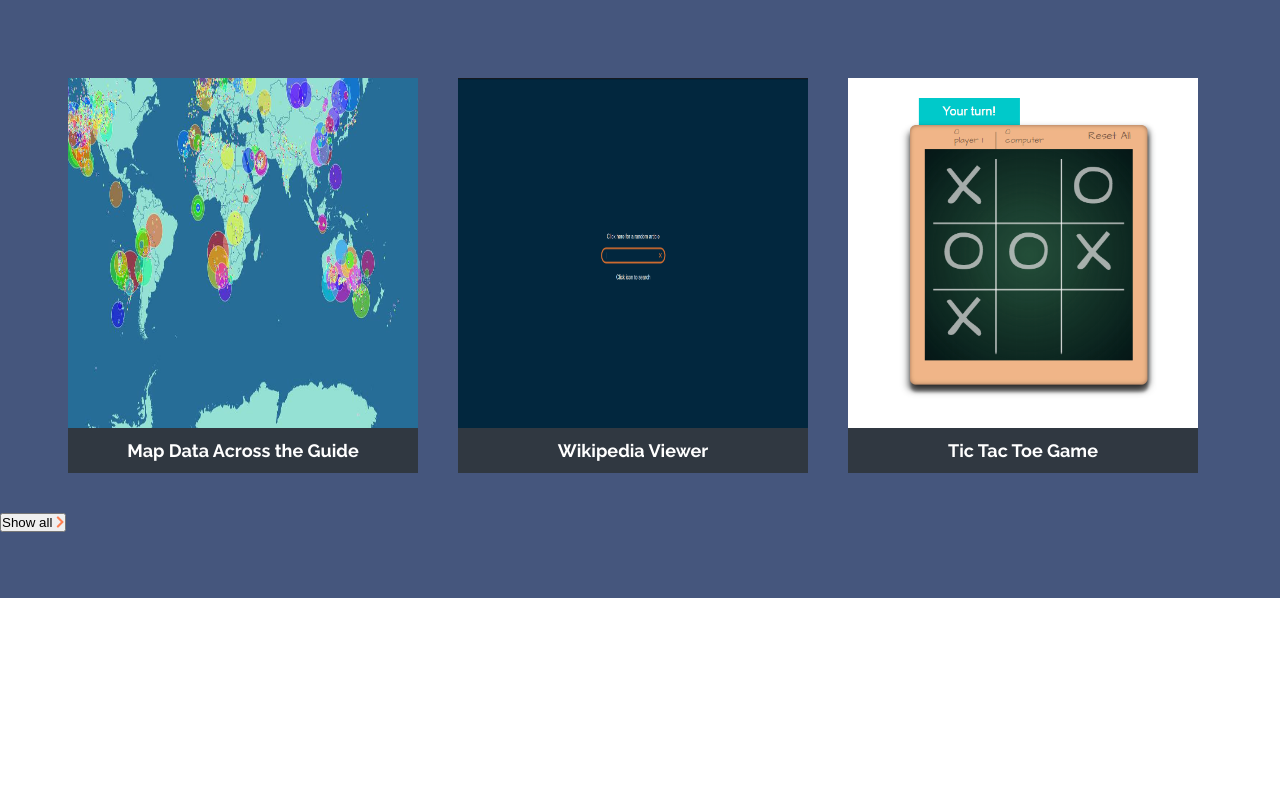
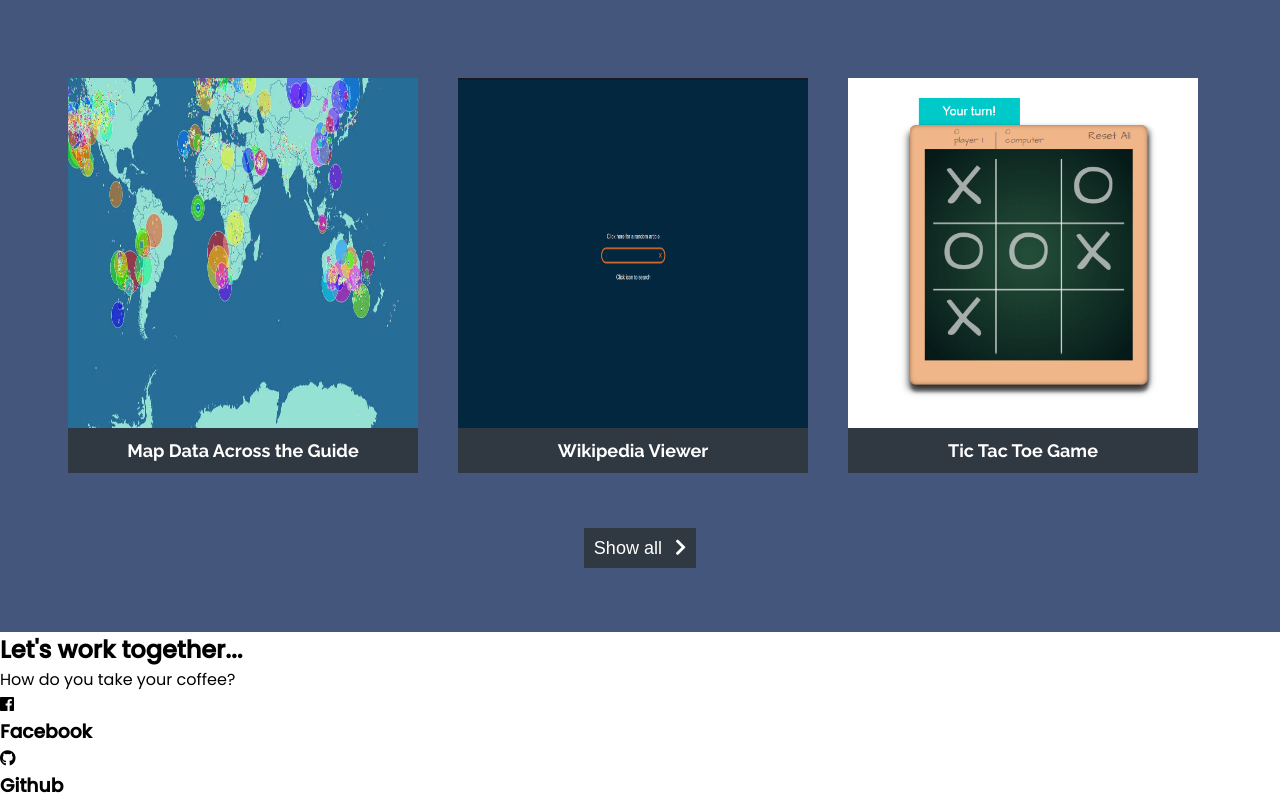
Before and after one commit to Brisa-Codes/Personal-Portfolio, a plain HTML site: page index.html in a window 1280 px wide. Shown: the part 1455-2255 px from the top of the page. Before the commit the page ends 2053 px from the top, so only its background shows below. Drawn offline with Linux system fonts and the light colour scheme.

Commit message:
Feat: Project Btn

```diff
--- a/index.html
+++ b/index.html
@@ -66,5 +66,22 @@
             </div>
         </div>
     </section>
+
+    <section class="work">
+        <div class="work-container">
+            <h1>Let's work together...</h1>
+            <p>How do you take your coffee?</p>
+
+            <div class="socials">
+                <ul class="socials-item">
+                    <i class="fab fa-facebook"></i>
+                    <h3>Facebook</h3>
+                    <i class="fab fa-github"></i>
+                    <h3>Github</h3>
+                </ul>
+
+            </div>
+        </div>
+    </section>
 </body>
 </html>
--- a/styles.css
+++ b/styles.css
@@ -117,3 +117,28 @@ span {
     width: 350px;
     height: 350px;
 }
+
+.project-btn {
+    display: flex;
+    justify-content: center;
+    padding-top: 1.2rem;
+}
+
+.project-btn button {
+    border: none;
+    background: none;
+    font-size: 18px;
+    background: #303841;
+    color: #fff;
+    padding: 0.6rem;
+}
+
+.project-btn button i {
+    padding-left: 8px;
+    color: #fff;
+}
+
+.project-btn button:hover {
+    background: #be3144;
+    font-size: 20px;
+}
```
